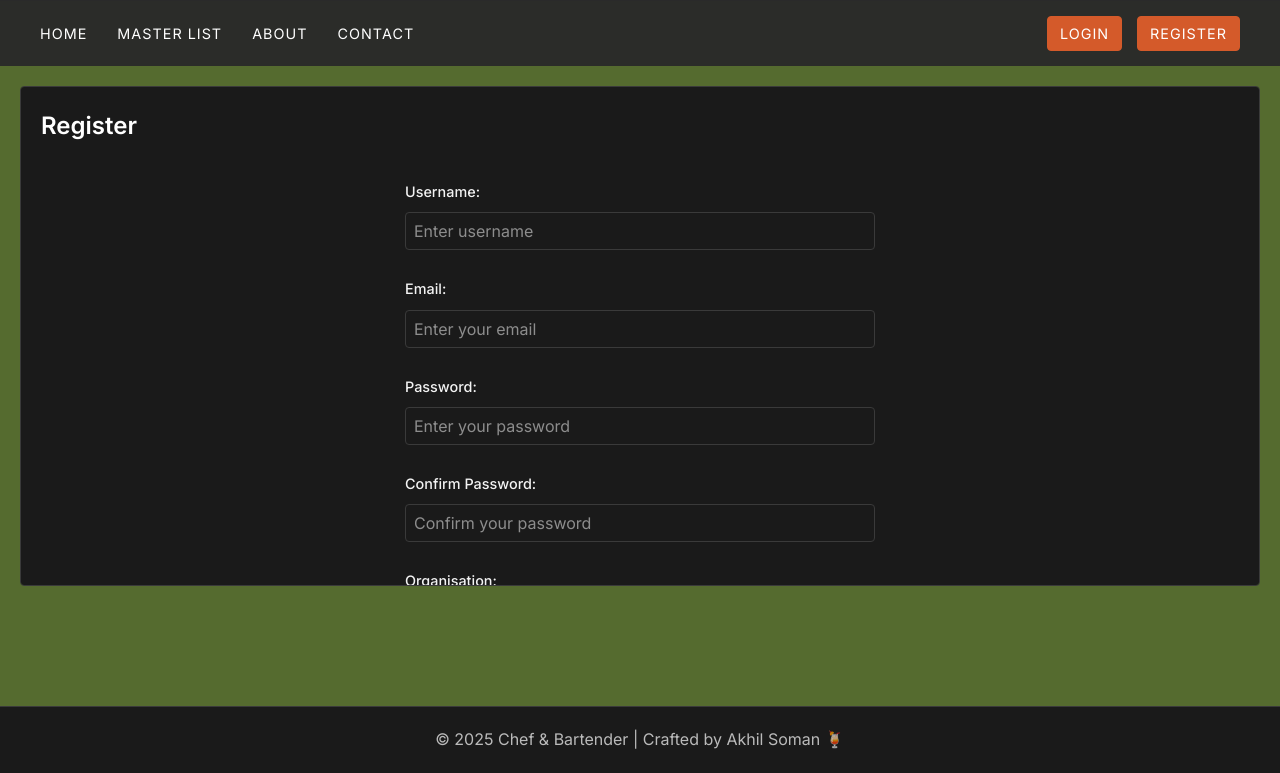
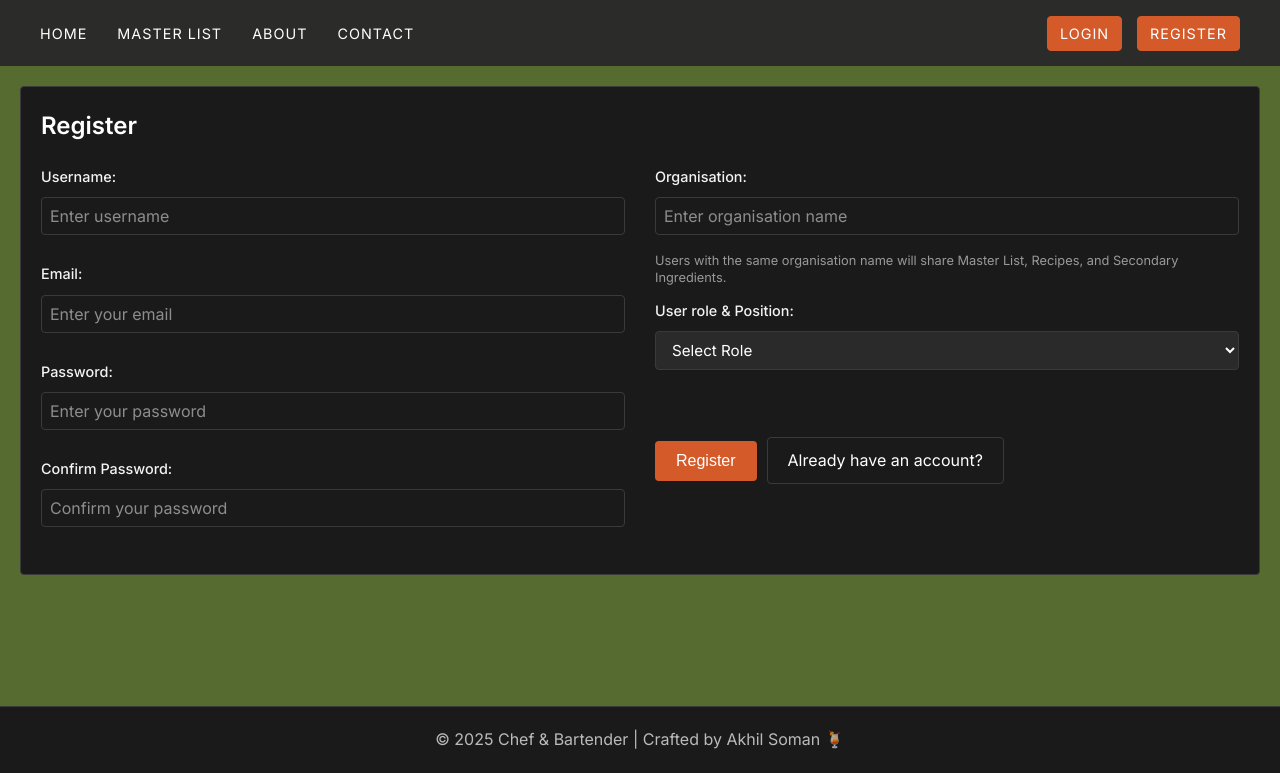
Before and after one commit to akiuser10/Chef-Bartender, a Flask app: page /register in a window 1280 px wide. Shown: the part 79-852 px from the top of the page. Run offline with Flask 3, Linux system fonts and the light colour scheme; data that the repository does not hold is empty.

Commit message:
Reorganize registration form into 2 columns layout with fields from line 60 in second column

```diff
--- a/static/style.css
+++ b/static/style.css
@@ -1415,15 +1415,35 @@ form {
 
 /* Registration Form Styles */
 .register-form {
-    max-width: 500px;
-    width: 100%;
-    margin: 0 auto;
-    padding: 15px;
+    width: 100%;
+    max-width: 100%;
+    margin: 0;
+    padding: 0;
     box-sizing: border-box;
+}
+
+.register-form-columns {
+    display: grid;
+    grid-template-columns: 1fr 1fr;
+    gap: 30px;
+    width: 100%;
+    max-width: 100%;
+    box-sizing: border-box;
+}
+
+.register-form-col {
+    min-width: 0;
+    display: flex;
+    flex-direction: column;
+    box-sizing: border-box;
+    width: 100%;
 }
 
 .register-form .form-group {
     margin-bottom: 12px;
+    width: 100%;
+    max-width: 100%;
+    box-sizing: border-box;
 }
 
 .register-form .form-group label {
@@ -1437,8 +1457,16 @@ form {
 .register-form .actions {
     display: flex;
     gap: 10px;
-    justify-content: center;
+    justify-content: flex-start;
     margin-top: 20px;
+    flex-wrap: wrap;
+}
+
+@media (max-width: 768px) {
+    .register-form-columns {
+        grid-template-columns: 1fr;
+        gap: 0;
+    }
 }
 
 /* OTP Input Styles */
--- a/templates/register.html
+++ b/templates/register.html
@@ -6,6 +6,8 @@
     </div>
 
     <form method="POST" class="register-form">
+        <div class="register-form-columns">
+            <div class="register-form-col">
                 <div class="form-group">
                     <label for="username">Username:</label>
                     <input
@@ -57,7 +59,9 @@
                         class="form-input"
                     >
                 </div>
+            </div>
 
+            <div class="register-form-col">
                 <div class="form-group">
                     <label for="organisation">Organisation:</label>
                     <input
@@ -89,6 +93,8 @@
                     <button type="submit" class="btn">Register</button>
                     <a href="{{ url_for('auth.login') }}" class="btn secondary">Already have an account?</a>
                 </div>
+            </div>
+        </div>
     </form>
 </div>
 {% endblock %}
```
Lines whose indentation alone changed are shown as unchanged.
